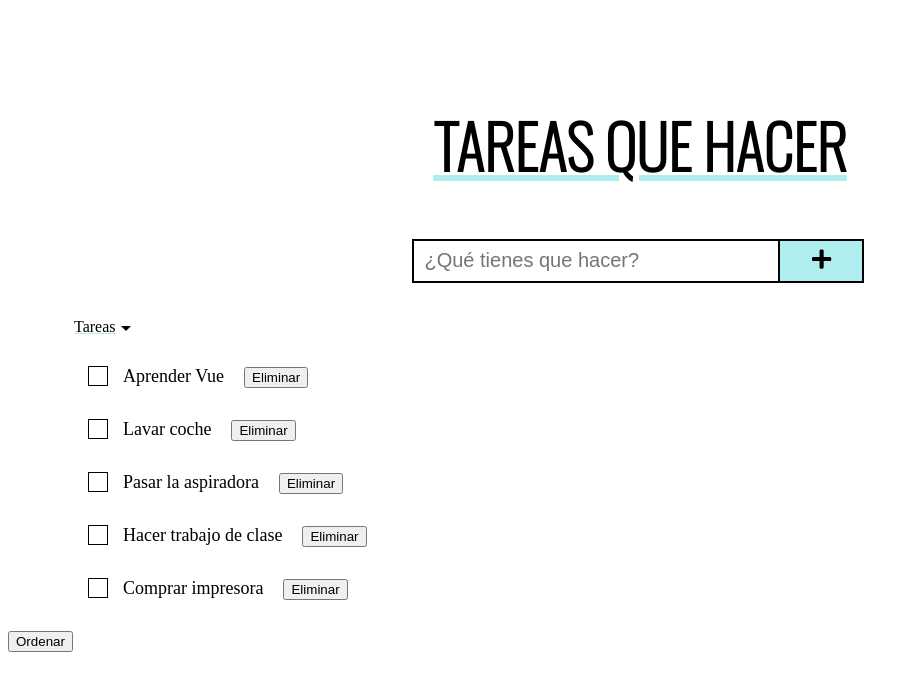
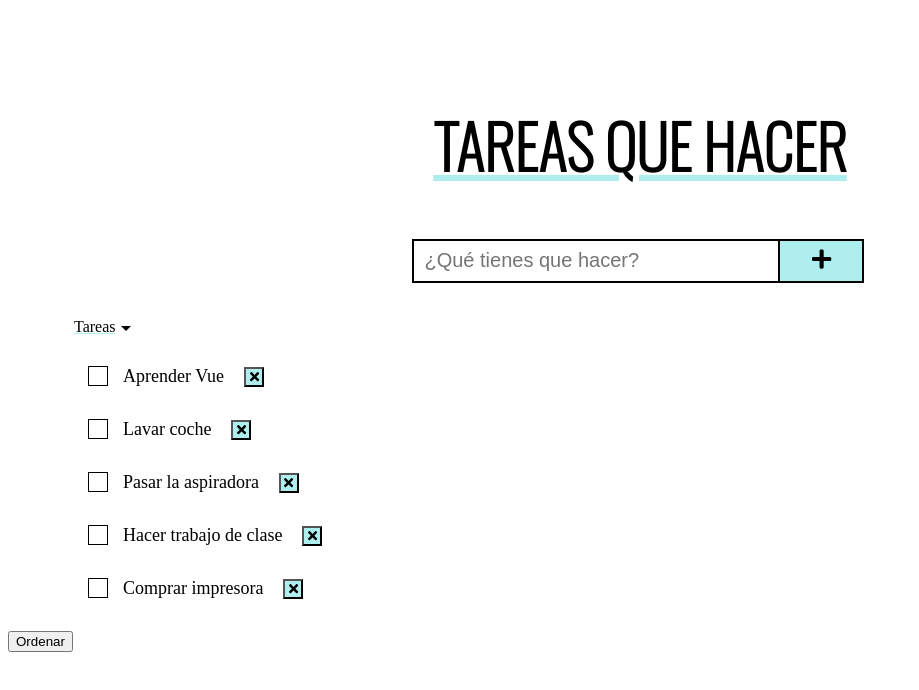
Before and after one commit to diana-nt/todo-app, a Vue app: page / in a window 1280 px wide. Shown: the top 690 px of the page, without its empty margins (0-919 px from the left). Built offline with nearby package versions, Linux system fonts and the light colour scheme.

Commit message:
Add delete button CSS

```diff
--- a/src/components/Tarea.vue
+++ b/src/components/Tarea.vue
@@ -7,13 +7,22 @@
             <input type="checkbox" @input="completar">{{ tarea.title }}
             <span class="checkmark"></span>
         </label>
-    <button @click="$emit('delete-tarea', tarea.id)">Eliminar</button>
+    <button @click="$emit('delete-tarea', tarea.id)"><font-awesome-icon icon="times" class="iconPosition"/></button>
   </div>
 </template>
 
 <script>
+import { library } from '@fortawesome/fontawesome-svg-core'
+import { faTimes } from '@fortawesome/free-solid-svg-icons'
+import {FontAwesomeIcon} from "@fortawesome/vue-fontawesome";
+
+library.add(faTimes);
+
 export default {
   name: 'Tarea',
+    components: {
+        FontAwesomeIcon
+    },
   props: [
       "tarea"
   ],
@@ -33,7 +42,22 @@
 
   button{
       margin-left: 20px;
+      border-radius: 0;
+      height: 20px;
+      width: 20px;
+      background-color: paleturquoise;
   }
+
+  /*font-awesome-icon {*/
+  /*    position: relative;*/
+  /*    right: 5px;*/
+  /*}*/
+
+  .iconPosition {
+      position: relative;
+      right: 2.5px;
+  }
+
 
   .container {
       display: inline-block;
```
